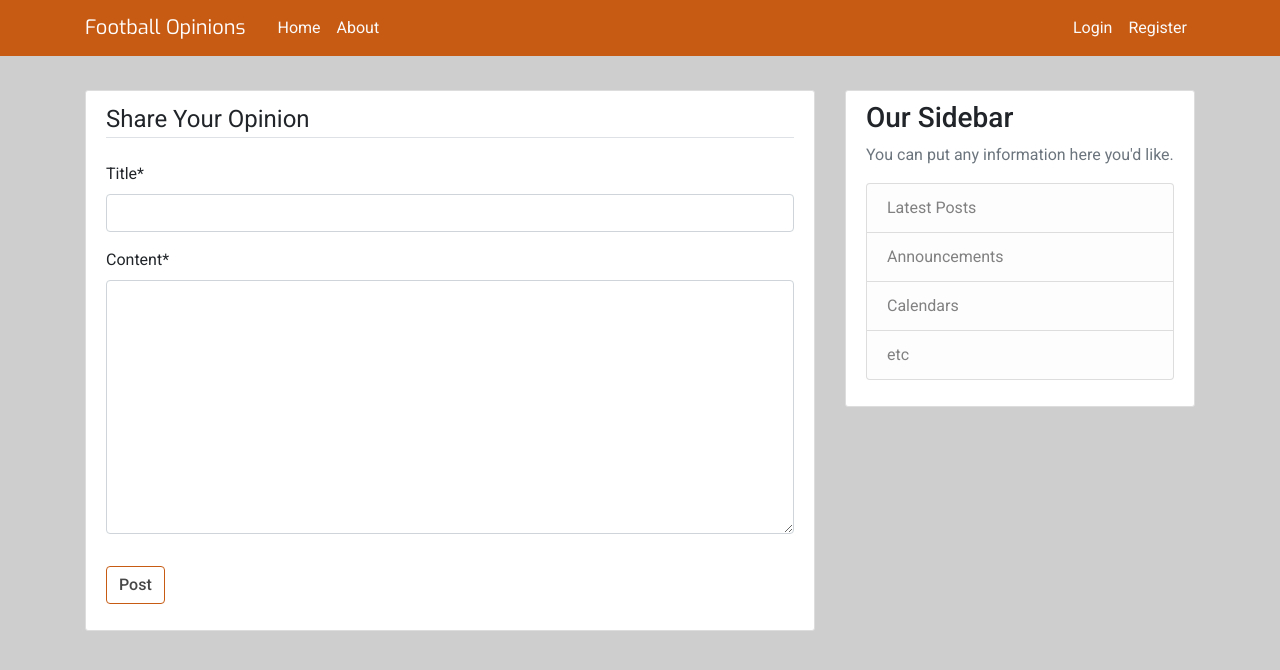
After one commit to Code-Institute-Submissions/Ehnvik-football-opinions_MarResub, a Django app: page /post/new/ in a window 1280 px wide. The commit adds this page. Shown: the top 670 px of the page. Run offline with Django 3.2, Linux system fonts and the light colour scheme; some libraries are stand-ins or nearby versions.

Commit message:
create a create post form where users can send their own posts

```diff
--- a/forum/templates/forum/home.html
+++ b/forum/templates/forum/home.html
@@ -8,7 +8,7 @@
               <a class="mr-2" href="#">{{ post.author }}</a>
               <small class="text-muted">{{ post.date_posted }}</small>
             </div>
-            <h2><a class="article-title" href="#">{{ post.title }}</a></h2>
+            <h2><a class="article-title" href="{% url 'post-detail' post.id %}">{{ post.title }}</a></h2>
             <p class="article-content">{{ post.content }}</p>
           </div>
         </article>
--- /dev/null
+++ b/forum/templates/forum/post_form.html
@@ -0,0 +1,16 @@
+{% extends "forum/base.html" %}
+{% load crispy_forms_tags %}
+{% block content %}
+    <div class="content-section">
+        <form method="POST">
+            {% csrf_token %}
+            <fieldset class="form-group">
+                <legend class="border-bottom mb-4">Share Your Opinion</legend>
+                {{ form|crispy }}
+            </fieldset>
+            <div class="form-group sign-up-button">
+                <button class="btn btn-outline-info" type="submit">Post</button>
+            </div>
+        </form>
+    </div>
+{% endblock content %}
--- a/forum/urls.py
+++ b/forum/urls.py
@@ -1,8 +1,10 @@
 from django.urls import path
-from .views import PostListView
+from .views import PostListView, PostDetailView, PostCreateView
 from . import views
 
 urlpatterns = [
     path('', PostListView.as_view(), name='forum-home'),
+    path('post/<int:pk>/', PostDetailView.as_view(), name='post-detail'),
+    path('post/new/', PostCreateView.as_view(), name='post-create'),
     path('about/', views.about, name='forum-about'),
 ]
--- a/forum/views.py
+++ b/forum/views.py
@@ -1,5 +1,5 @@
 from django.shortcuts import render
-from django.views.generic import ListView
+from django.views.generic import ListView, DetailView, CreateView
 from .models import Post
 
 
@@ -17,5 +17,14 @@
     ordering = ['-date_posted']
 
 
+class PostDetailView(DetailView):
+    model = Post
+
+
+class PostCreateView(CreateView):
+    model = Post
+    fields = ['title', 'content']
+
+
 def about(request):
     return render(request, 'forum/about.html', {'title': 'About'})
```
Also changed, not shown: forum/templates/forum/post_detail.html (added, +16 -0 lines).
